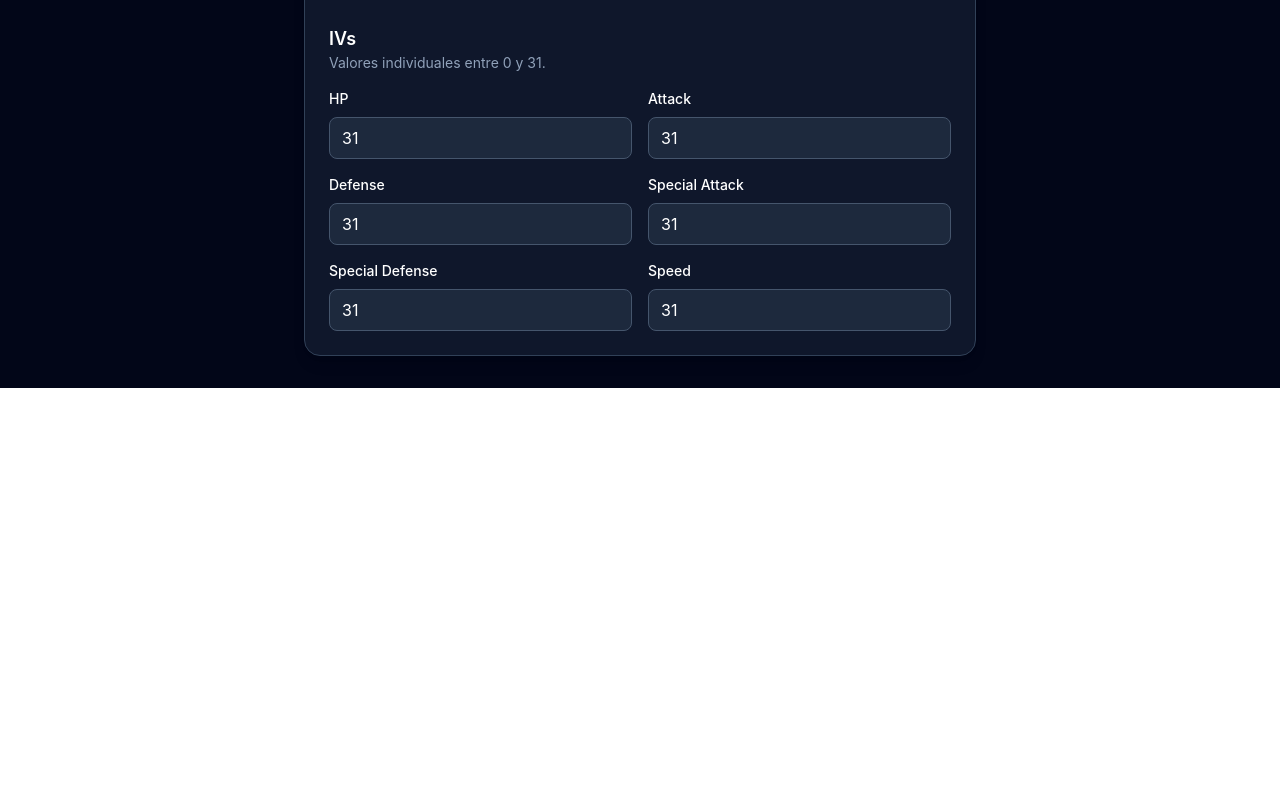
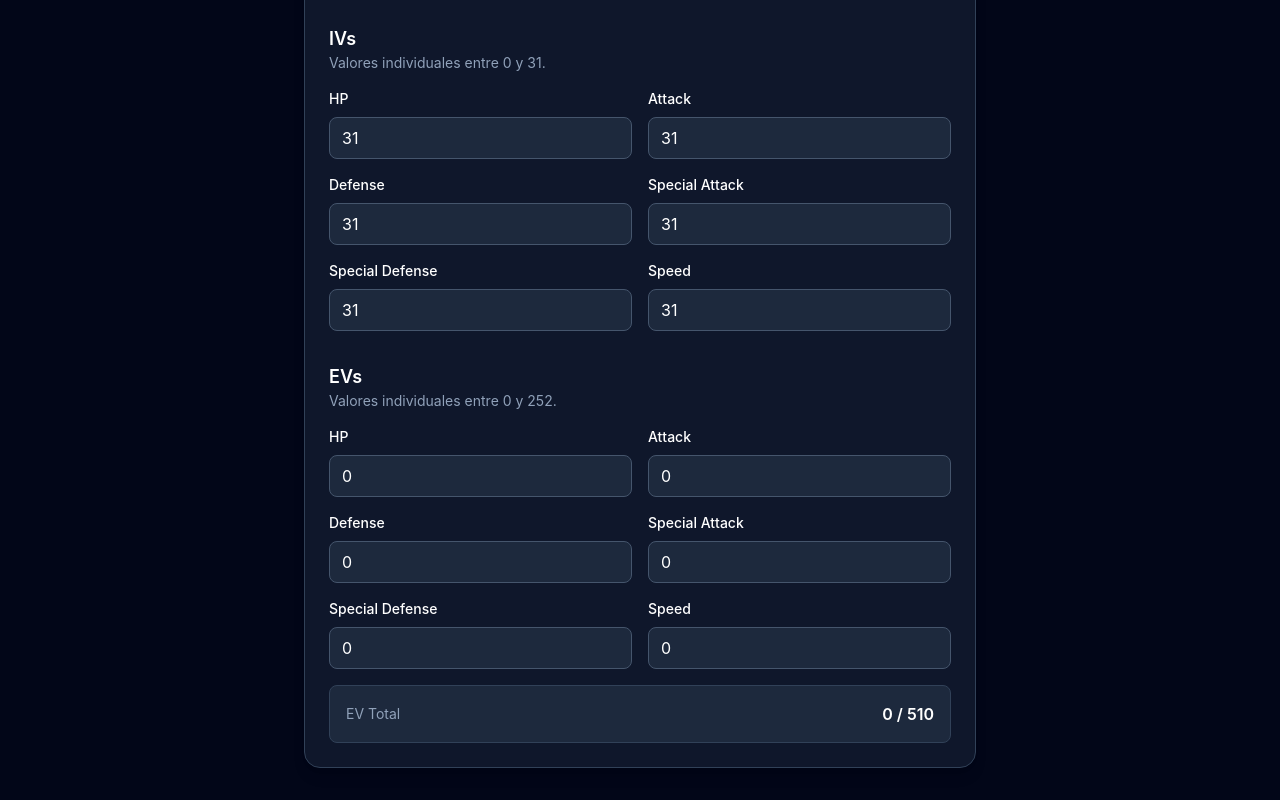
Before and after one commit to ID-123/pokemon1v1, a React (Vite) app: page / in a window 1280 px wide. Shown: the part 760-1560 px from the top of the page. Before the commit the page ends 1148 px from the top, so only its background shows below. Built offline with nearby package versions, Linux system fonts and the light colour scheme.

Commit message:
EVs module created

```diff
--- a/src/components/pokemon/StatRandomizer/StatRandomizer.tsx
+++ b/src/components/pokemon/StatRandomizer/StatRandomizer.tsx
@@ -1,12 +1,15 @@
 import useStats from "./hooks/useStats";
-import type { PokemonSpecies, StatName, IVs } from "@/domain/pokemon";
+import type { PokemonSpecies, StatName, IVs, EVs } from "@/domain/pokemon";
 import {
   BASE_STAT_LIMITS,
   calculateBST,
+  calculateEVTotal,
   isValidBaseStats,
   isValidBST,
+  isValidEVs,
   randomizeBST,
   STAT_LIMITS,
+  TOTAL_EV_LIMIT,
 } from "@/domain/pokemon";
 import StatGroup from "./StatGroup";
 
@@ -35,6 +38,15 @@ const DEFAULT_IVS: IVs = {
   speed: 31,
 };
 
+const DEFAULT_EVS: EVs = {
+  hp: 0,
+  attack: 0,
+  defense: 0,
+  specialAttack: 0,
+  specialDefense: 0,
+  speed: 0,
+};
+
 function StatRandomizer({ pokemon }: StatRandomizerProps) {
   const { stats, updateStat, reset } = useStats(pokemon.baseStats);
   const {
@@ -42,6 +54,11 @@ function StatRandomizer({ pokemon }: StatRandomizerProps) {
     updateStat: updateIV,
     reset: resetIV,
   } = useStats<IVs>(DEFAULT_IVS);
+  const {
+    stats: evs,
+    updateStat: updateEV,
+    reset: resetEV,
+  } = useStats<EVs>(DEFAULT_EVS);
 
   const bst = calculateBST(stats);
   const maxBST = calculateBST(pokemon.baseStats);
@@ -49,6 +66,9 @@ function StatRandomizer({ pokemon }: StatRandomizerProps) {
   const statsAreValid = isValidBaseStats(stats);
   const bstIsValid = isValidBST(bst, maxBST);
   const configurationIsValid = statsAreValid && bstIsValid;
+
+  const evTotal = calculateEVTotal(evs);
+  const evsAreValid = isValidEVs(evs);
 
   function handleRandomize() {
     if (!configurationIsValid) {
@@ -60,6 +80,7 @@ function StatRandomizer({ pokemon }: StatRandomizerProps) {
   function handleReset() {
     reset(pokemon.baseStats);
     resetIV(DEFAULT_IVS);
+    resetEV(DEFAULT_EVS);
   }
 
   return (
@@ -155,6 +176,35 @@ function StatRandomizer({ pokemon }: StatRandomizerProps) {
         max={STAT_LIMITS.iv.max}
         onChange={updateIV}
       />
+
+      <StatGroup
+        title="EVs"
+        description={`Valores individuales entre ${STAT_LIMITS.ev.min} y ${STAT_LIMITS.ev.max}.`}
+        stats={evs}
+        fields={STAT_FIELDS}
+        min={STAT_LIMITS.ev.min}
+        max={STAT_LIMITS.ev.max}
+        onChange={updateEV}
+      />
+      <div className="mt-4 rounded-lg border border-slate-700 bg-slate-800 p-4">
+        <div className="flex items-center justify-between">
+          <span className="text-sm text-slate-400">EV Total</span>
+
+          <span
+            className={`font-semibold ${
+              evsAreValid ? "text-white" : "text-red-400"
+            }`}
+          >
+            {evTotal} / {TOTAL_EV_LIMIT}
+          </span>
+        </div>
+
+        {!evsAreValid && (
+          <p className="mt-2 text-sm text-red-400">
+            ⚠ Los EVs superan el límite total permitido.
+          </p>
+        )}
+      </div>
     </div>
   );
 }
```
